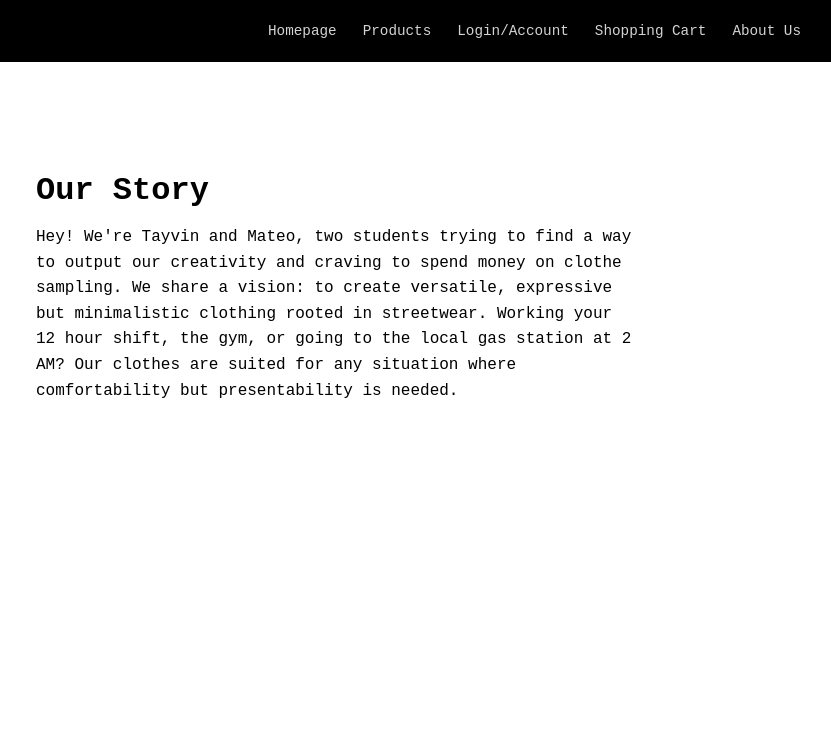
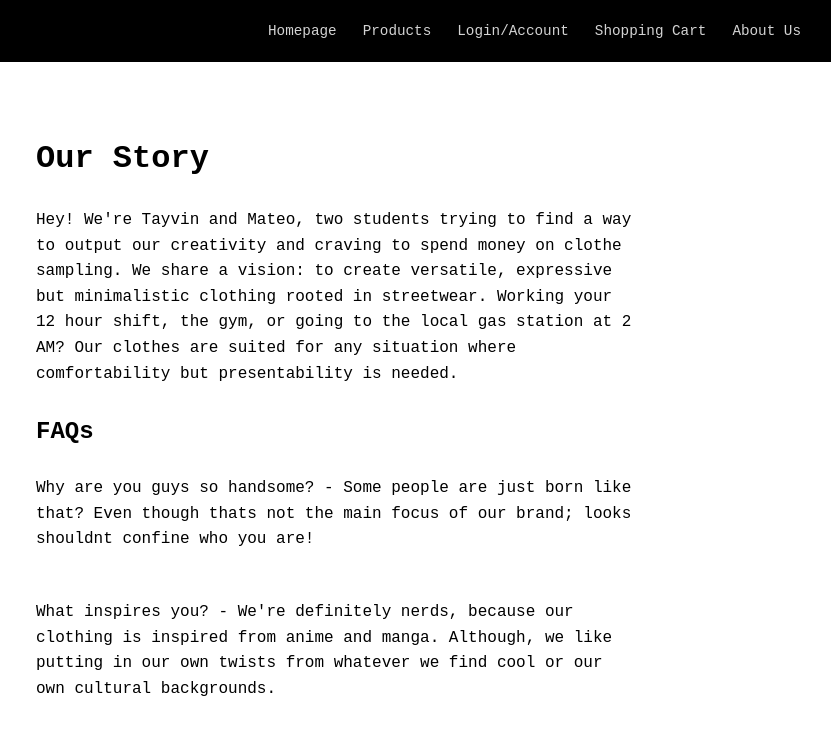
Before and after one commit to TayvinnHAWCC/HikeyoClothingWebsite, a plain HTML site: page about.html in a window 1280 px wide. Shown: the full height of the page, 449-1280 px from the left. Drawn offline with Linux system fonts and the light colour scheme.

Commit message:
- tweaked css structure and commented what each area is. - finished about us page, incuding animations.

```diff
--- a/CSS/style.css
+++ b/CSS/style.css
@@ -2,6 +2,8 @@ body {
     margin: 0;
     font-family: monospace;
 }
+
+/* Navigation Bar */
 
 header {
   position: fixed;
@@ -50,6 +52,8 @@ header {
   background-color: gray;
 }
 
+/* Home Page */
+
 body.home {
   display: flex;
   justify-content: center;
@@ -74,24 +78,8 @@ body.home {
   color: black;
 }
 
-.fadeh1 {
-  opacity: 0;
-  animation: fadeInUp 1s ease-out 1.5s forwards;
-}
+/* Products */
 
-.fadeh2 {
-  opacity: 0;
-  animation: fadeInUp 1s ease-out 2.2s forwards;
-}
-
-@keyframes fadeInp {
-  to {
-    opacity: 1;
-  }
-}
-
-
-/* Products */
 .product-grid {
   display: flex;
   flex-wrap: wrap;
@@ -112,7 +100,6 @@ body.home {
   overflow: hidden;
   transition: transform 0.2s ease;
 }
-
 
 .product-card:hover {
   transform: scale(1.02);
@@ -155,6 +142,8 @@ body.home {
   cursor: not-allowed;
 }
 
+/* Product Imgs */
+
 .punpun-shirt {
   background-image: url("../Assets/Products/Punpunshirt.JPG");
 }
@@ -167,6 +156,8 @@ body.home {
   background-color: black;
   color: white;
 }
+
+/* products - cart abilities */
 
 .add-to-cart {
   margin-top: 10px;
@@ -184,6 +175,8 @@ body.home {
   color: #555;
   cursor: not-allowed;
 }
+
+/* Products - quantity selection */
 
 .qty-wrapper {
   margin-top: 10px;
@@ -203,6 +196,7 @@ body.home {
 }
 
 /* Shopping Cart */
+
 .cart-container {
   max-width: 800px;
   margin: 100px auto;
@@ -259,6 +253,7 @@ body.home {
 }
 
 /* Login */
+
 .auth-container {
   max-width: 400px;
   margin: 120px auto;
@@ -311,20 +306,52 @@ body.home {
   height: 250px;
   object-fit: cover;
   border-radius: 6px;
+  opacity: 0;
+  animation: fadeInUp 1s ease forwards;
+}
+
+.about-images img:nth-child(1) {
+  animation-delay: 0.3s;
+}
+
+.about-images img:nth-child(2) {
+  animation-delay: 0.6s;
 }
 
 .about-bio {
-  flex: 1 1 300px;
+  display: flex;
+  flex-direction: column;
+  gap: 15px;
+  width: 100%;
   min-width: 280px;
   max-width: 600px;
+  opacity: 0;
+  animation: fadeInUp 1s ease forwards;
+  animation-delay: 1s;
 }
 
 .about-bio h3 {
   font-size: 2rem;
-  margin-bottom: 10px;
+  margin: 0;
+}
+
+.about-bio h4 {
+  margin: 0;
+  font-size: 1.5rem;
 }
 
 .about-bio p {
   font-size: 1rem;
   line-height: 1.6;
 }
+
+@keyframes fadeInUp {
+  from {
+    opacity: 0;
+    transform: translateY(20px);
+  }
+  to {
+    opacity: 1;
+    transform: translateY(0);
+  }
+}
--- a/about.html
+++ b/about.html
@@ -33,6 +33,14 @@
       Working your 12 hour shift, the gym, or going to the local gas station at 2 AM?
       Our clothes are suited for any situation where comfortability but presentability is needed.
       </p>
+      <h4>FAQs</h4>
+      <p>Why are you guys so handsome?
+        - Some people are just born like that?  Even though thats not the main focus of our brand; looks shouldnt confine who you are!
+      </p>
+      <p>What inspires you?
+        - We're definitely nerds, because our clothing is inspired from anime and manga.  Although, we like putting in our own twists
+        from whatever we find cool or our own cultural backgrounds.
+      </p>
     </div>
   </main>
 </body>
```
Also changed, not shown: index.html (+2 -2 lines).
